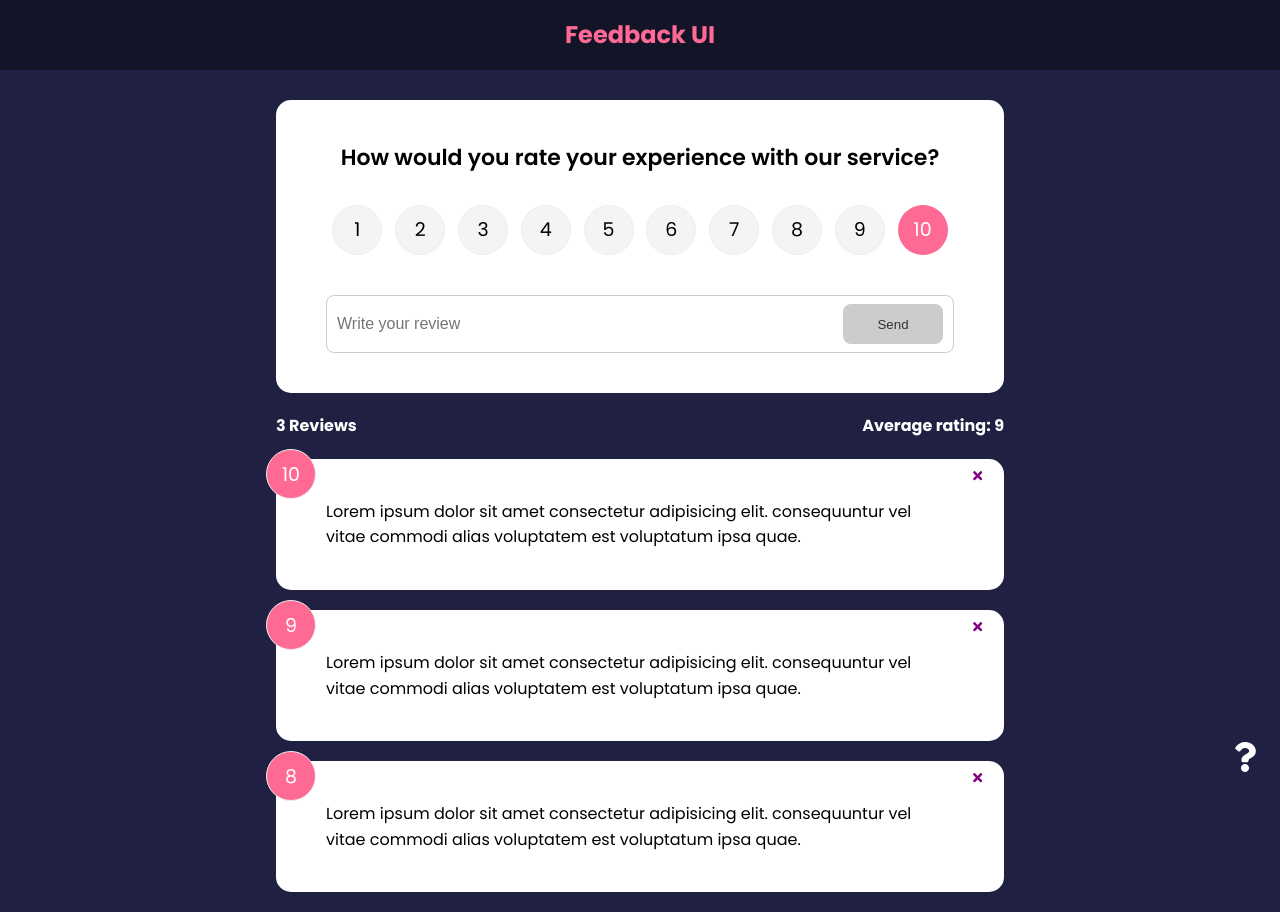
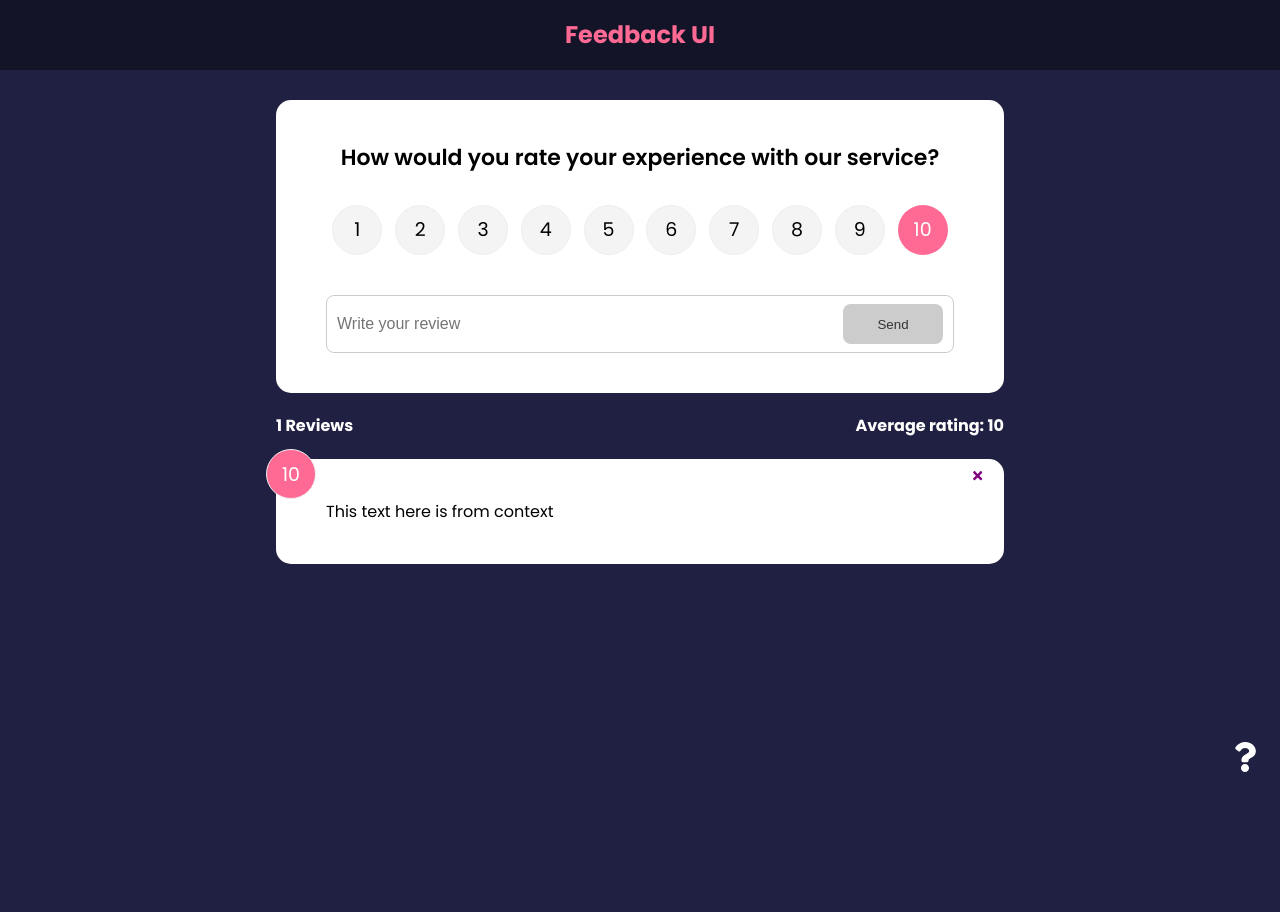
Before and after one commit to pauloilarde/feedback, a React (Create React App) app: page / in a window 1280 px wide. After the commit the page ends 800 px from the top, so only its background shows below. Built offline with nearby package versions, Linux system fonts and the light colour scheme.

Commit message:
Utilizando context API

```diff
--- a/src/App.js
+++ b/src/App.js
@@ -8,6 +8,7 @@
 import FeedbackForm from "./components/FeedbackForm";
 import AboutPage from "./pages/AboutPage";
 import AboutIconLink from "./components/AboutIconLink";
+import { FeedbackProvider } from "./context/FeedbackContext";
 
 function App() {
   const [feedback, setFeedback] = useState(FeedbackData);
@@ -24,6 +25,7 @@
   };
 
   return (
+    <FeedbackProvider>
       <Router>
         <Header />
         <div className="container">
@@ -34,11 +36,8 @@
               element={
                 <>
                   <FeedbackForm handleAdd={addFeedback} />
-                <FeddbackStats feedback={feedback} />
-                <FeedbackList
-                  feedback={feedback}
-                  handleDelete={deleteFeedback}
-                />
+                  <FeddbackStats />
+                  <FeedbackList handleDelete={deleteFeedback} />
                 </>
               }
             ></Route>
@@ -47,6 +46,7 @@
           <AboutIconLink />
         </div>
       </Router>
+    </FeedbackProvider>
   );
 }
 
--- a/src/components/FeedbackList.jsx
+++ b/src/components/FeedbackList.jsx
@@ -1,9 +1,12 @@
-import PropTypes from "prop-types";
+import { useContext } from "react";
 import { motion, AnimatePresence } from "framer-motion";
 
 import FeedbackItem from "./FeedbackItem";
+import FeedbackContext from "../context/FeedbackContext";
 
-function FeedbackList({ feedback, handleDelete }) {
+function FeedbackList({ handleDelete }) {
+  const { feedback } = useContext(FeedbackContext);
+
   if (!feedback || feedback.length === 0) {
     return <p>No feedback yet.</p>;
   }
@@ -38,14 +41,4 @@
   // );
 }
 
-FeedbackItem.propTypes = {
-  feedback: PropTypes.arrayOf(
-    PropTypes.shape({
-      id: PropTypes.number.isRequired,
-      text: PropTypes.string.isRequired,
-      rating: PropTypes.number.isRequired,
-    })
-  ),
-};
-
 export default FeedbackList;
--- a/src/components/FeedbackStats.jsx
+++ b/src/components/FeedbackStats.jsx
@@ -1,6 +1,8 @@
-import PropTypes from "prop-types";
+import { useContext } from "react";
+import FeedbackContext from "../context/FeedbackContext";
 
-function FeedbackStats({ feedback }) {
+function FeedbackStats() {
+  const { feedback } = useContext(FeedbackContext);
   let average =
     feedback.reduce((acc, cur) => {
       return acc + cur.rating;
@@ -16,8 +18,4 @@
   );
 }
 
-FeedbackStats.propTypes = {
-  feedback: PropTypes.array.isRequired,
-};
-
 export default FeedbackStats;
--- /dev/null
+++ b/src/context/FeedbackContext.js
@@ -0,0 +1,24 @@
+import { createContext, useState } from "react";
+
+const FeedbackContext = createContext();
+
+export const FeedbackProvider = ({ children }) => {
+  const [feedback, setFeedback] = useState([
+    {
+      id: 1,
+      text: "This text here is from context",
+      rating: 10,
+    },
+  ]);
+  return (
+    <FeedbackContext.Provider
+      value={{
+        feedback,
+      }}
+    >
+      {children}
+    </FeedbackContext.Provider>
+  );
+};
+
+export default FeedbackContext;
```
Lines whose indentation alone changed are shown as unchanged.
